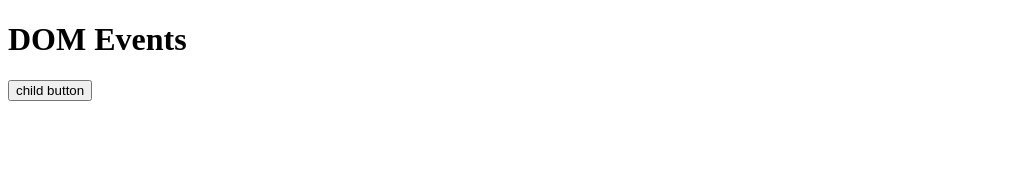
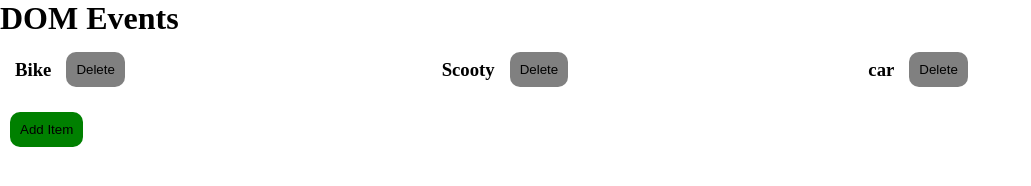
Before and after one commit to rlavinsh/TTS_Javascript_Class_Notes, a plain HTML site: page 20_DOM_Events-2/index.html in a window 1280 px wide. Shown: the whole page, without its empty margins (0-1031 px from the left). Drawn offline with Linux system fonts and the light colour scheme.

Commit message:
code updated

```diff
--- a/20_DOM_Events-2/app.js
+++ b/20_DOM_Events-2/app.js
@@ -6,31 +6,101 @@
 
 // Event bubbling -> ek event ka bubble hona
 
-let grandParent = document.querySelector(".grandParent");
+// let grandParent = document.querySelector(".grandParent");
 
-let parent = document.querySelector(".parent");
+// let parent = document.querySelector(".parent");
 
-let child = document.querySelector(".child");
+// let child = document.querySelector(".child");
 
-child.addEventListener("click", () => {
-  console.log("child clicked");
+// child.addEventListener("click", () => {
+//   console.log("child clicked");
+// });
+
+// grandParent.addEventListener("click", () => {
+//   console.log("grandParent clicked");
+// });
+
+// parent.addEventListener("click", (event) => {
+//   //   event.sto0Propagation();
+//   console.log("Parent clicked");
+// });
+
+// document.body.addEventListener("click", () => {
+//   console.log("body clicked");
+// });
+
+// document.addEventListener("click", () => {
+//   console.log("document clicked");
+// });
+
+// Event Capturing
+
+// let grandParent = document.querySelector(".grandParent");
+
+// let parent = document.querySelector(".parent");
+
+// let child = document.querySelector(".child");
+
+// child.addEventListener(
+//   "click",
+//   () => {
+//     console.log("child clicked");
+//   },
+//   true,
+// );
+
+// grandParent.addEventListener(
+//   "click",
+//   (event) => {
+//     // event.stopPropagation()
+//     console.log("grandParent clicked");
+//   },
+//   true,
+// );
+
+// parent.addEventListener(
+//   "click",
+//   (event) => {
+//     //   event.stopPropagation();
+//     console.log("Parent clicked");
+//   },
+//   true,
+// );
+
+// Event Delegation
+
+let container = document.querySelector(".container");
+
+let card = document.querySelector(".card");
+
+let allButtons = document.querySelectorAll(".delete");
+
+let addBtn = document.querySelector(".new");
+// console.log(addBtn);
+
+// console.log(allButtons);
+
+addBtn.addEventListener("click", () => {
+  const div = document.createElement("div");
+  div.setAttribute("class", "card");
+  div.innerHTML = `<h3>car${Math.floor(Math.random() * 100)}</h3>
+        <button class="delete">Delete</button>`;
+
+  container.append(div);
 });
 
-grandParent.addEventListener("click", () => {
-  console.log("grandParent clicked");
+container.addEventListener("click", (event) => {
+  if (event.target.classList.contains("delete")) {
+    event.target.parentElement.remove();
+    console.log("Item removed");
+  }
 });
 
-parent.addEventListener("click", (event) => {
-  //   event.stopPropagation();
-  console.log("Parent clicked");
-});
+// allButtons.forEach((btn) => {
+//   //   console.log(btn);
+//   btn.addEventListener("click", (event) => {
+//     console.log(event.target.parentElement.remove());
 
-document.body.addEventListener("click", () => {
-  console.log("body clicked");
-});
-
-document.addEventListener("click", () => {
-  console.log("document clicked");
-});
-
-// Event Capturing
+//     // console.log("remove");
+//   });
+// });
--- a/20_DOM_Events-2/index.html
+++ b/20_DOM_Events-2/index.html
@@ -5,13 +5,63 @@
     <meta name="viewport" content="width=device-width, initial-scale=1.0" />
     <title>DOM Events</title>
   </head>
+  <style>
+    * {
+      margin: 0;
+      padding: 0;
+      box-sizing: border-box;
+    }
+    .card {
+      display: flex;
+      align-items: center;
+      gap: 15px;
+      padding: 15px;
+    }
+    .container {
+      display: grid;
+      grid-template-columns: repeat(3, 1fr);
+      /* background-color: green; */
+    }
+    .delete {
+      padding: 10px;
+      border-radius: 10px;
+      background-color: grey;
+      border: none;
+    }
+
+    .new {
+      padding: 10px;
+      margin: 10px;
+      border-radius: 10px;
+      background-color: green;
+      border: none;
+    }
+  </style>
   <body>
     <h1>DOM Events</h1>
-    <div class="grandParent">
+    <!-- <div class="grandParent">
         <div class="parent">
             <button class="child">child button</button>
         </div>
+    </div> -->
+
+    <div class="container">
+      <div class="card">
+        <h3>Bike</h3>
+        <button class="delete">Delete</button>
+      </div>
+
+      <div class="card">
+        <h3>Scooty</h3>
+        <button class="delete">Delete</button>
+      </div>
+
+      <div class="card">
+        <h3>car</h3>
+        <button class="delete">Delete</button>
+      </div>
     </div>
+    <button class="new">Add Item</button>
     <!-- <button class="btn">click</button> -->
     <script src="./app.js"></script>
   </body>
```
